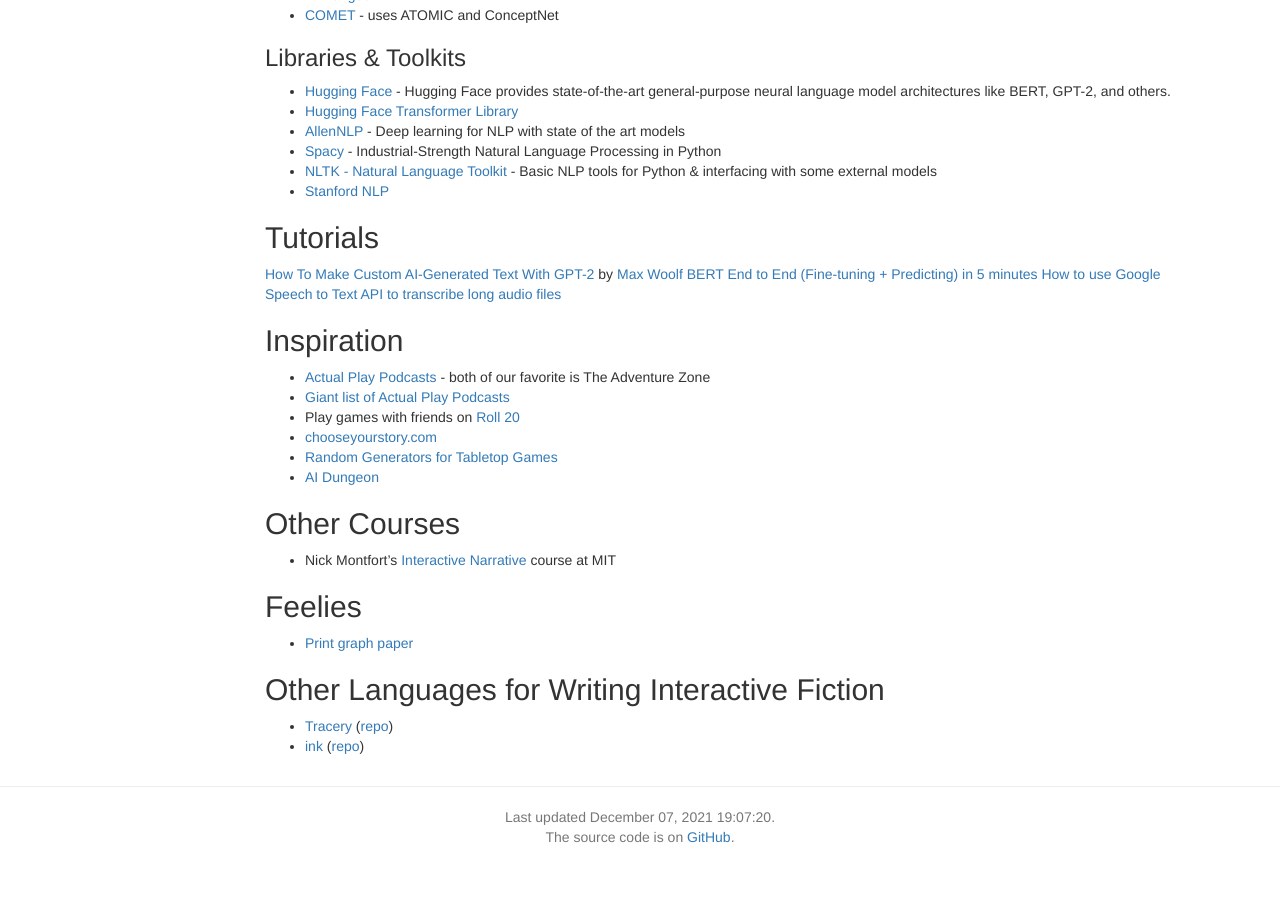
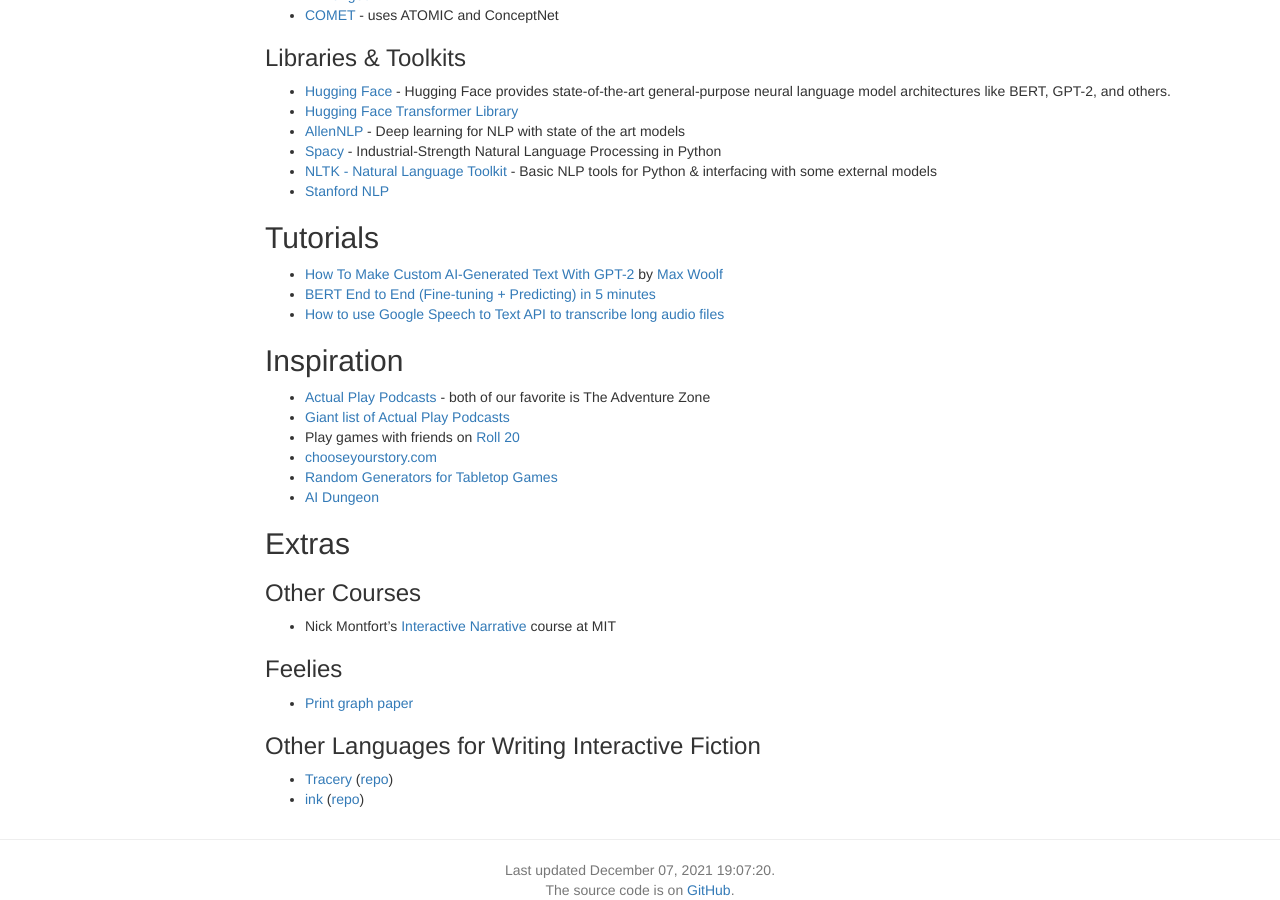
Before and after one commit to interactive-fiction-class/interactive-fiction-class.github.io, a Jekyll site: the page built from resources.md, in a window 1280 px wide and 900 px high, scrolled down 1407 px. Built offline with Jekyll 4.4.1, drawn with Linux system fonts in a browser that asks for light colours; nearby versions of some CDN libraries; a script that is not in the unit is left out; before the commit the page ends 2254 px from its top, so only the background shows below that.

Commit message:
Update resources.md

```diff
--- a/resources.md
+++ b/resources.md
@@ -77,9 +77,9 @@
 
 ## Tutorials
 
-[How To Make Custom AI-Generated Text With GPT-2](https://minimaxir.com/2019/09/howto-gpt2/) by [Max Woolf](https://minimaxir.com)
-[BERT End to End (Fine-tuning + Predicting) in 5 minutes](https://colab.research.google.com/github/tensorflow/tpu/blob/master/tools/colab/bert_finetuning_with_cloud_tpus.ipynb)
-[How to use Google Speech to Text API to transcribe long audio files](https://towardsdatascience.com/how-to-use-google-speech-to-text-api-to-transcribe-long-audio-files-1c886f4eb3e9)
+* [How To Make Custom AI-Generated Text With GPT-2](https://minimaxir.com/2019/09/howto-gpt2/) by [Max Woolf](https://minimaxir.com)
+* [BERT End to End (Fine-tuning + Predicting) in 5 minutes](https://colab.research.google.com/github/tensorflow/tpu/blob/master/tools/colab/bert_finetuning_with_cloud_tpus.ipynb)
+* [How to use Google Speech to Text API to transcribe long audio files](https://towardsdatascience.com/how-to-use-google-speech-to-text-api-to-transcribe-long-audio-files-1c886f4eb3e9)
 
 ## Inspiration
 
@@ -90,15 +90,17 @@
 * [Random Generators for Tabletop Games](https://donjon.bin.sh)
 * [AI Dungeon](https://play.aidungeon.io)
 
-## Other Courses
+## Extras
+
+### Other Courses
 
 * Nick Montfort's [Interactive Narrative](https://nickm.com/classes/interactive_narrative/2019_fall/) course at MIT
 
-## Feelies
+### Feelies
 
 * [Print graph paper](http://print-graph-paper.com)
 
-## Other Languages for Writing Interactive Fiction
+### Other Languages for Writing Interactive Fiction
 
 * [Tracery](http://tracery.io/) ([repo](https://github.com/galaxykate/tracery/tree/tracery2))
 * [ink](https://www.inklestudios.com/ink/) ([repo](https://github.com/inkle/ink))
```
